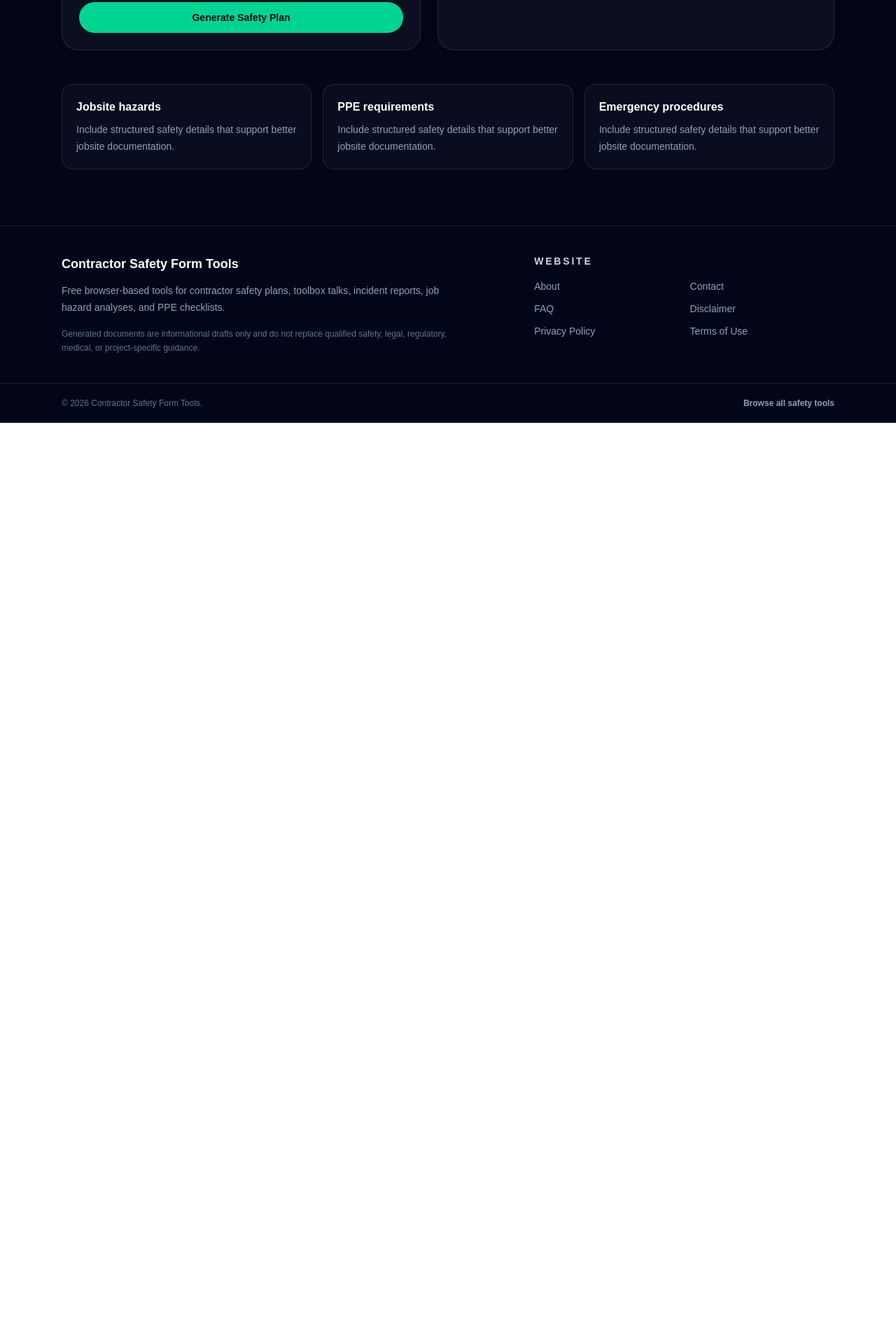
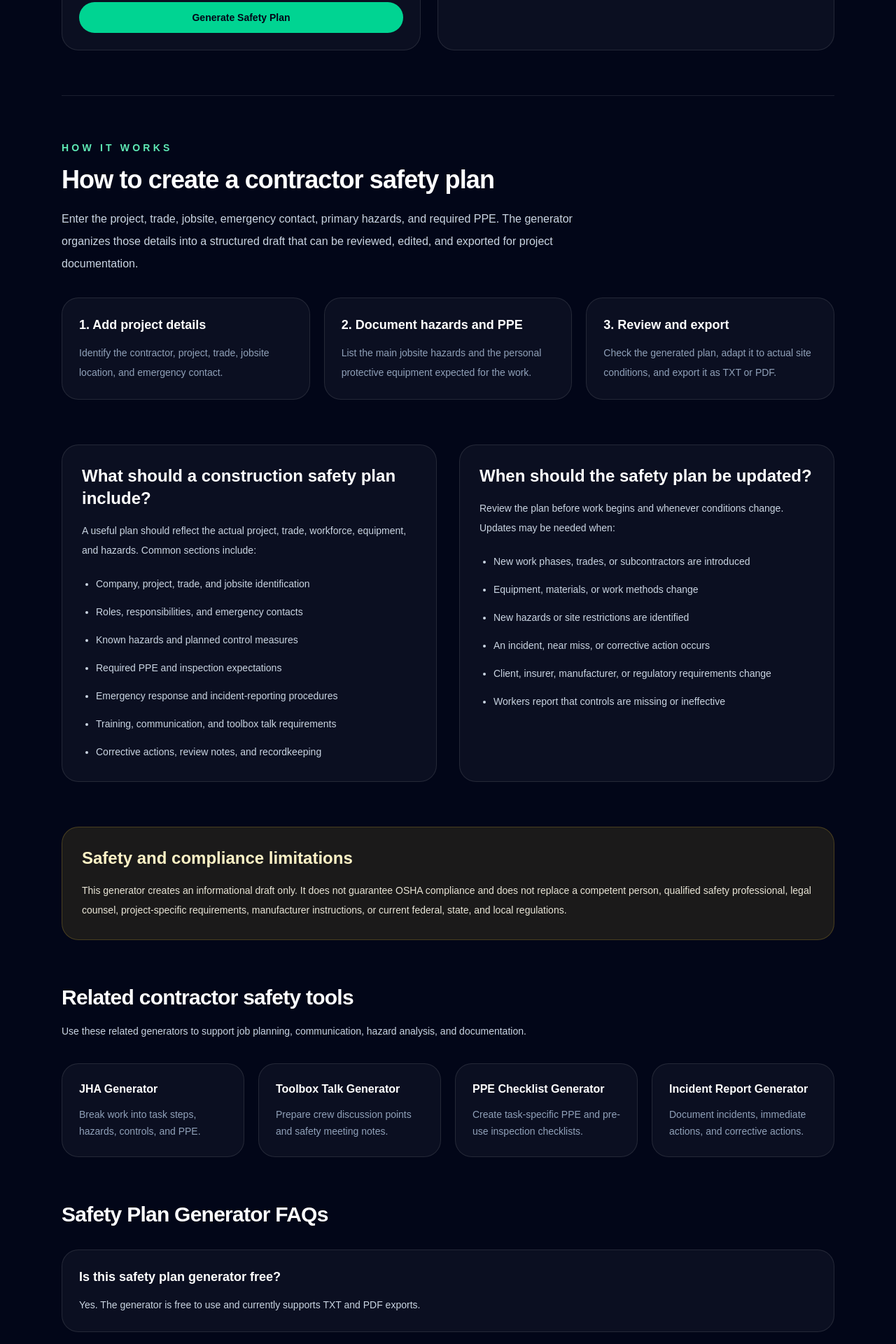
Before and after one commit to alhscholars-ship-it/contractor-safety-tools, a Next.js app: page /tools/safety-plan-generator in a window 1280 px wide. Shown: the part 1360-3280 px from the top of the page at 70% size. Before the commit the page ends 1964 px from the top, so only its background shows below. Built offline with nearby package versions, Linux system fonts and the light colour scheme.

Commit message:
feat: expand safety plan seo content

```diff
--- a/src/app/tools/safety-plan-generator/page.tsx
+++ b/src/app/tools/safety-plan-generator/page.tsx
@@ -64,23 +64,201 @@ export default function SafetyPlanGeneratorPage() {
           <SafetyPlanGenerator />
         </div>
 
-        <div className="mt-12 grid gap-4 md:grid-cols-3">
-          {[
-            "Jobsite hazards",
-            "PPE requirements",
-            "Emergency procedures",
-          ].map((item) => (
-            <div
-              key={item}
-              className="rounded-2xl border border-white/10 bg-white/[0.03] p-5"
-            >
-              <h2 className="font-bold">{item}</h2>
-              <p className="mt-2 text-sm leading-6 text-slate-400">
-                Include structured safety details that support better jobsite documentation.
-              </p>
-            </div>
-          ))}
-        </div>
+        <section className="mt-16 border-t border-white/10 pt-16">
+          <div className="max-w-3xl">
+            <p className="text-sm font-semibold uppercase tracking-[0.3em] text-emerald-300">
+              How it works
+            </p>
+            <h2 className="mt-4 text-3xl font-black tracking-tight sm:text-4xl">
+              How to create a contractor safety plan
+            </h2>
+            <p className="mt-5 text-base leading-8 text-slate-300">
+              Enter the project, trade, jobsite, emergency contact, primary
+              hazards, and required PPE. The generator organizes those details
+              into a structured draft that can be reviewed, edited, and exported
+              for project documentation.
+            </p>
+          </div>
+
+          <div className="mt-8 grid gap-5 md:grid-cols-3">
+            {[
+              {
+                title: "1. Add project details",
+                description:
+                  "Identify the contractor, project, trade, jobsite location, and emergency contact.",
+              },
+              {
+                title: "2. Document hazards and PPE",
+                description:
+                  "List the main jobsite hazards and the personal protective equipment expected for the work.",
+              },
+              {
+                title: "3. Review and export",
+                description:
+                  "Check the generated plan, adapt it to actual site conditions, and export it as TXT or PDF.",
+              },
+            ].map((step) => (
+              <article
+                key={step.title}
+                className="rounded-3xl border border-white/10 bg-white/[0.04] p-6"
+              >
+                <h3 className="text-lg font-black text-white">{step.title}</h3>
+                <p className="mt-3 text-sm leading-7 text-slate-400">
+                  {step.description}
+                </p>
+              </article>
+            ))}
+          </div>
+        </section>
+
+        <section className="mt-16 grid gap-8 lg:grid-cols-2">
+          <div className="rounded-3xl border border-white/10 bg-white/[0.04] p-7">
+            <h2 className="text-2xl font-black">
+              What should a construction safety plan include?
+            </h2>
+            <p className="mt-4 text-sm leading-7 text-slate-300">
+              A useful plan should reflect the actual project, trade, workforce,
+              equipment, and hazards. Common sections include:
+            </p>
+
+            <ul className="mt-5 list-disc space-y-3 pl-5 text-sm leading-7 text-slate-300">
+              <li>Company, project, trade, and jobsite identification</li>
+              <li>Roles, responsibilities, and emergency contacts</li>
+              <li>Known hazards and planned control measures</li>
+              <li>Required PPE and inspection expectations</li>
+              <li>Emergency response and incident-reporting procedures</li>
+              <li>Training, communication, and toolbox talk requirements</li>
+              <li>Corrective actions, review notes, and recordkeeping</li>
+            </ul>
+          </div>
+
+          <div className="rounded-3xl border border-white/10 bg-white/[0.04] p-7">
+            <h2 className="text-2xl font-black">
+              When should the safety plan be updated?
+            </h2>
+            <p className="mt-4 text-sm leading-7 text-slate-300">
+              Review the plan before work begins and whenever conditions change.
+              Updates may be needed when:
+            </p>
+
+            <ul className="mt-5 list-disc space-y-3 pl-5 text-sm leading-7 text-slate-300">
+              <li>New work phases, trades, or subcontractors are introduced</li>
+              <li>Equipment, materials, or work methods change</li>
+              <li>New hazards or site restrictions are identified</li>
+              <li>An incident, near miss, or corrective action occurs</li>
+              <li>Client, insurer, manufacturer, or regulatory requirements change</li>
+              <li>Workers report that controls are missing or ineffective</li>
+            </ul>
+          </div>
+        </section>
+
+        <section className="mt-16 rounded-3xl border border-amber-300/20 bg-amber-300/10 p-7">
+          <h2 className="text-2xl font-black text-amber-100">
+            Safety and compliance limitations
+          </h2>
+          <p className="mt-4 text-sm leading-7 text-amber-50/90">
+            This generator creates an informational draft only. It does not
+            guarantee OSHA compliance and does not replace a competent person,
+            qualified safety professional, legal counsel, project-specific
+            requirements, manufacturer instructions, or current federal, state,
+            and local regulations.
+          </p>
+        </section>
+
+        <section className="mt-16">
+          <div className="max-w-3xl">
+            <h2 className="text-3xl font-black tracking-tight">
+              Related contractor safety tools
+            </h2>
+            <p className="mt-4 text-sm leading-7 text-slate-300">
+              Use these related generators to support job planning,
+              communication, hazard analysis, and documentation.
+            </p>
+          </div>
+
+          <div className="mt-8 grid gap-5 md:grid-cols-2 lg:grid-cols-4">
+            {[
+              {
+                href: "/tools/jha-generator",
+                title: "JHA Generator",
+                description:
+                  "Break work into task steps, hazards, controls, and PPE.",
+              },
+              {
+                href: "/tools/toolbox-talk-generator",
+                title: "Toolbox Talk Generator",
+                description:
+                  "Prepare crew discussion points and safety meeting notes.",
+              },
+              {
+                href: "/tools/ppe-checklist-generator",
+                title: "PPE Checklist Generator",
+                description:
+                  "Create task-specific PPE and pre-use inspection checklists.",
+              },
+              {
+                href: "/tools/incident-report-generator",
+                title: "Incident Report Generator",
+                description:
+                  "Document incidents, immediate actions, and corrective actions.",
+              },
+            ].map((tool) => (
+              <Link
+                key={tool.href}
+                href={tool.href}
+                className="rounded-3xl border border-white/10 bg-white/[0.04] p-6 transition hover:border-emerald-300/40 hover:bg-white/[0.07]"
+              >
+                <h3 className="font-black text-white">{tool.title}</h3>
+                <p className="mt-3 text-sm leading-6 text-slate-400">
+                  {tool.description}
+                </p>
+              </Link>
+            ))}
+          </div>
+        </section>
+
+        <section className="mt-16">
+          <h2 className="text-3xl font-black tracking-tight">
+            Safety Plan Generator FAQs
+          </h2>
+
+          <div className="mt-8 space-y-5">
+            {[
+              {
+                question: "Is this safety plan generator free?",
+                answer:
+                  "Yes. The generator is free to use and currently supports TXT and PDF exports.",
+              },
+              {
+                question: "Does this generator create an OSHA-approved safety plan?",
+                answer:
+                  "No. OSHA does not approve documents created by this website. The generated plan is a draft that must be reviewed against current requirements and actual jobsite conditions.",
+              },
+              {
+                question: "Can subcontractors use the generated plan?",
+                answer:
+                  "Yes, but each contractor and subcontractor should review responsibilities, hazards, controls, training, and project-specific requirements before relying on it.",
+              },
+              {
+                question: "Should one safety plan be used for every project?",
+                answer:
+                  "No. A plan should be tailored to the project, trade, site conditions, workforce, equipment, hazards, and applicable requirements.",
+              },
+            ].map((faq) => (
+              <article
+                key={faq.question}
+                className="rounded-3xl border border-white/10 bg-white/[0.04] p-6"
+              >
+                <h3 className="text-lg font-black text-white">
+                  {faq.question}
+                </h3>
+                <p className="mt-3 text-sm leading-7 text-slate-300">
+                  {faq.answer}
+                </p>
+              </article>
+            ))}
+          </div>
+        </section>
       </section>
     </main>
   );
```
